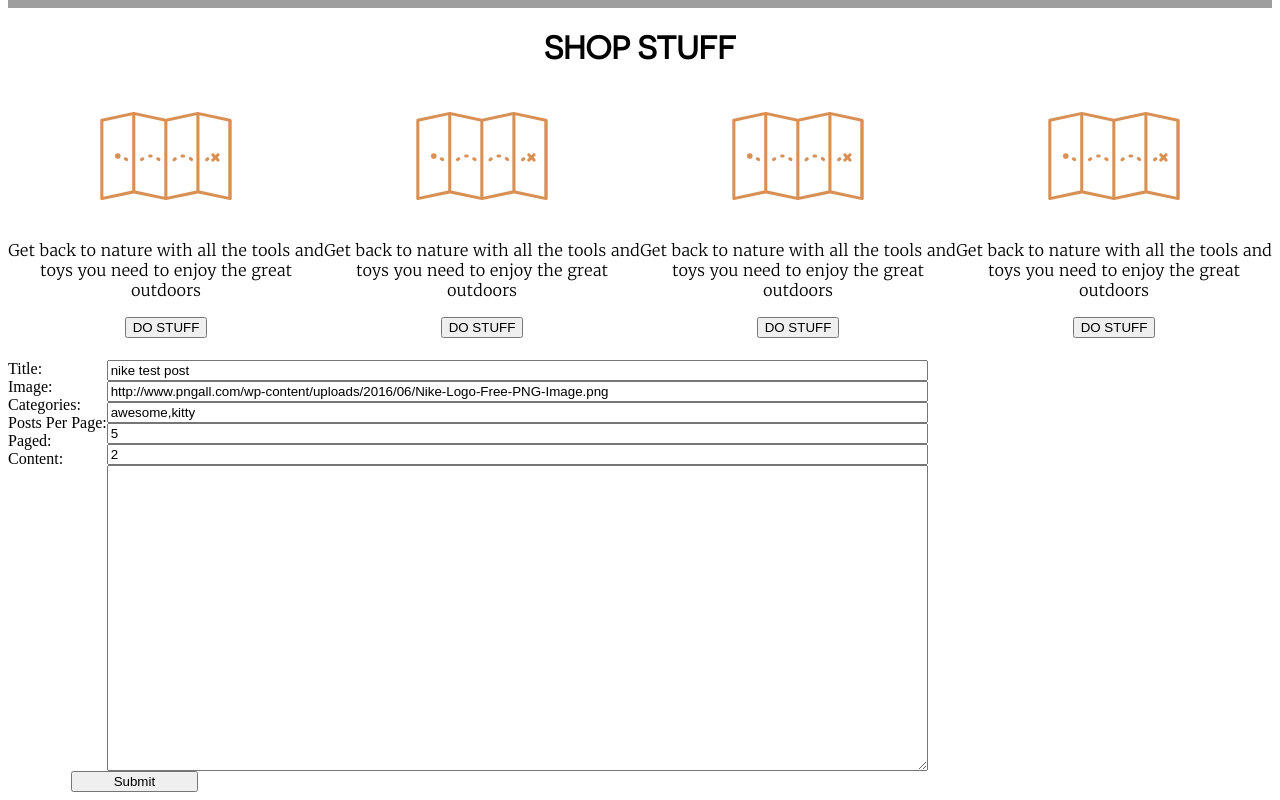
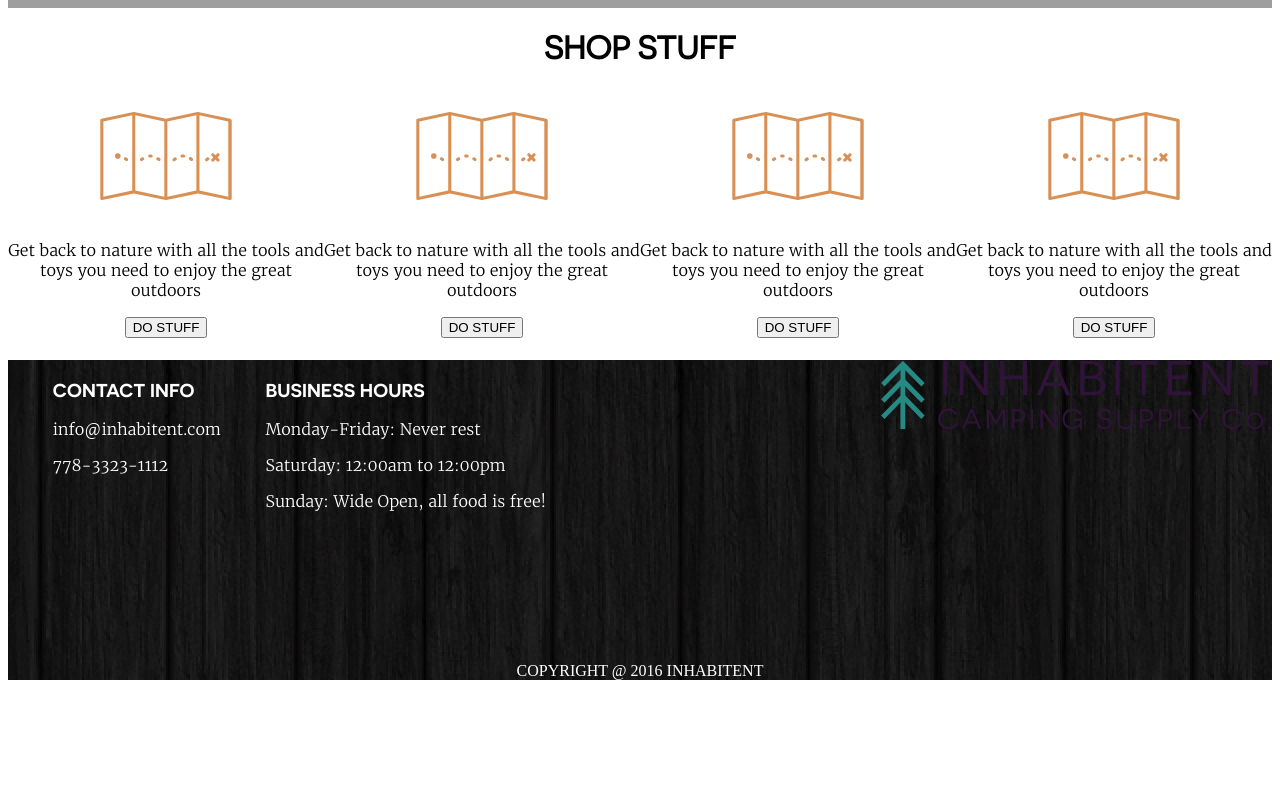
Before and after one commit to HoverEagle2016/RA-Project03-Cohabitent, an Angular app: page / in a window 1280 px wide. Shown: the part 760-1560 px from the top of the page. After the commit the page ends 1448 px from the top, so only its background shows below. Built offline with nearby package versions, Linux system fonts and the light colour scheme; grey boxes are pictures that could not be loaded.

Commit message:
Implement footer and styling.

```diff
--- a/src/app/app.component.html
+++ b/src/app/app.component.html
@@ -1,4 +1,5 @@
 <cohab-nav></cohab-nav>
 <cohab-banner></cohab-banner>
 <cohab-shopHome></cohab-shopHome>
-<cohab-journal-new></cohab-journal-new>
+<!-- <cohab-journal-new></cohab-journal-new> -->
+<cohab-footer></cohab-footer>
--- a/src/app/app.module.ts
+++ b/src/app/app.module.ts
@@ -13,6 +13,7 @@ import { JournalHomeComponent } from './components/journal/journal-home/journal-
 import { JournalEntryComponent } from './components/journal/journal-entry/journal-entry.component';
 import { JournalNewComponent } from './components/journal/journal-new/journal-new.component';
 import { JournalListComponent } from './components/journal/journal-list/journal-list.component';
+import { FooterComponent } from './components/footer/footer.component';
 
 @NgModule({
   declarations: [
@@ -24,7 +25,8 @@ import { JournalListComponent } from './components/journal/journal-list/journal-
     JournalHomeComponent,
     JournalEntryComponent,
     JournalNewComponent,
-    JournalListComponent
+    JournalListComponent,
+    FooterComponent
   ],
   imports: [
     BrowserModule,
--- /dev/null
+++ b/src/app/components/footer/footer.component.css
@@ -0,0 +1,34 @@
+.flex {
+	display: flex;
+}
+.flex-space-between{
+	justify-content: space-between;
+}
+
+.footer-col{
+	margin-left: 10%;
+	white-space: nowrap;
+}
+
+.logo-text{
+	text-align: right;
+}
+
+.copyright {
+	align-self: center;
+}
+
+footer {
+	flex-direction: column;
+	color: white;
+	min-height: 40vh;
+	background-image: url(../../../assets/images/dark-wood@2x.png);
+}
+
+h3{
+	font-family: fontAccentBold;
+}
+
+p {
+	font-family:MerriweatherLight;
+}
--- /dev/null
+++ b/src/app/components/footer/footer.component.html
@@ -0,0 +1,26 @@
+<footer class="flex flex-space-between">
+	<div class="flex-space-between flex">
+		<div class="flex">
+			<div class="footer-col">
+				<h3>CONTACT INFO</h3>
+				<p>info@inhabitent.com</p>
+				<p>778-3323-1112</p>
+			</div>
+<!-- contact info -->
+			<div class="footer-col">
+				<h3>BUSINESS HOURS</h3>
+				<P>Monday-Friday: Never rest</P>
+				<p>Saturday: 12:00am to 12:00pm</p>
+				<p>Sunday: Wide Open, all food is free!</p>
+			</div>
+		</div>
+<!-- business hours -->
+		<div class="logo-text">
+			<img src="../../../assets/images/logos/inhabitent-logo-text-dark.svg">
+		</div>
+	</div>
+<!-- copyright -->
+	<div class="copyright">
+		COPYRIGHT @ 2016 INHABITENT
+	</div>
+</footer>
--- /dev/null
+++ b/src/app/components/footer/footer.component.ts
@@ -0,0 +1,15 @@
+import { Component, OnInit } from '@angular/core';
+
+@Component({
+  selector: 'cohab-footer',
+  templateUrl: './footer.component.html',
+  styleUrls: ['./footer.component.css']
+})
+export class FooterComponent implements OnInit {
+
+  constructor() { }
+
+  ngOnInit() {
+  }
+
+}
--- a/src/app/components/journal/journal-new/journal-new.component.html
+++ b/src/app/components/journal/journal-new/journal-new.component.html
@@ -12,12 +12,12 @@
 		</div>
 
 	  <div class="flex flex-column">
-	  	<input name="title" value="nike test post">
-	  	<input name="image" value="http://www.pngall.com/wp-content/uploads/2016/06/Nike-Logo-Free-PNG-Image.png">
-	  	<input name="categories" value="awesome,kitty">
-	  	<input name="posts_per_page" value="5">
-	  	<input name="paged" value="2">
-	  	<textarea rows="20" cols="100" name="content"></textarea>
+	  	<input [(ngModel)]="entry.title" name="title" placholder="nike test post">
+	  	<input [(ngModel)]="entry.image" name="image" placholder="http://www.pngall.com/wp-content/uploads/2016/06/Nike-Logo-Free-PNG-Image.png">
+	  	<input [(ngModel)]="entry.categories" name="categories" placholder="awesome,kitty">
+	  	<input [(ngModel)]="entry.posts_per_page" name="posts_per_page" placholder="5">
+	  	<input [(ngModel)]="entry.paged" name="paged" placholder="2">
+	  	<textarea [(ngModel)]="entry.content" rows="20" cols="100" name="content"></textarea>
 	  </div>
 
   </div>
--- a/src/app/components/journal/journal-new/journal-new.component.ts
+++ b/src/app/components/journal/journal-new/journal-new.component.ts
@@ -11,6 +11,8 @@ import {JournalEntry} from '../journal-entry';
 })
 export class JournalNewComponent implements OnInit {
 
+  public entry: JournalEntry;
+
   constructor(private journalService: JournalService) { }
 
   ngOnInit() {
@@ -18,8 +20,6 @@ export class JournalNewComponent implements OnInit {
 
   createEntry() {
 
-
-
   }
 
 }
--- a/src/styles.css
+++ b/src/styles.css
@@ -5,6 +5,11 @@
 }
 
 @font-face {
+	font-family: fontAccentBold;
+	src: url(assets/fonts/Novecento/Novecentosanswide-DemiBold.ttf);
+}
+
+@font-face {
 	font-family:MerriweatherLight;
 	src: url(assets/fonts/Merriweather/Merriweather-Light.ttf);
 }
```
Also changed, not shown: 1 other file (tests, documents, lock files or other folders).
